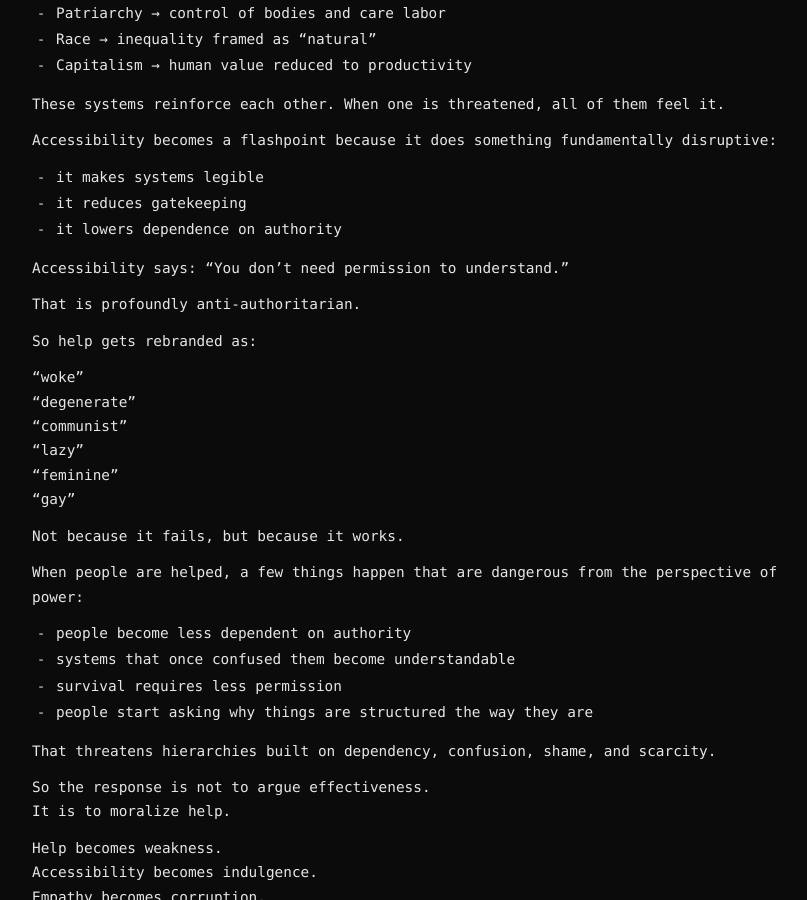
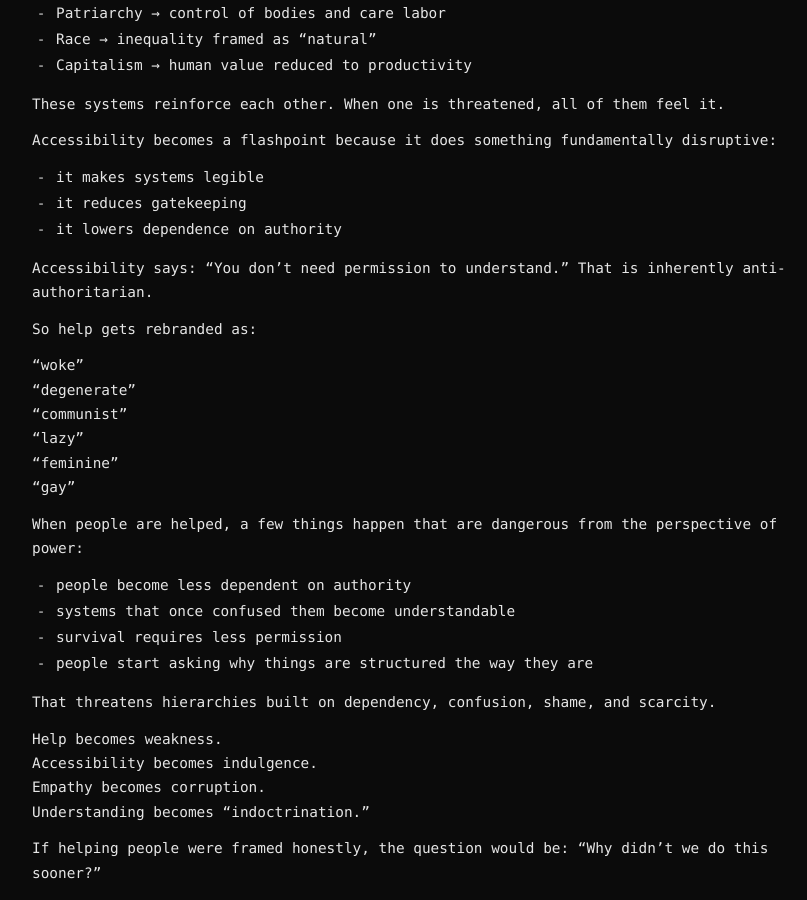
Before and after one commit to raelovejoy/raelog, a Jekyll site: the page built from _posts/2025-12-15-on-wokeness.md, in a window 1280 px wide and 900 px high, scrolled down 372 px. Shown: the whole window, without its empty margins (208-1015 px from the left). Built offline with Jekyll 4.4.1, drawn with Linux system fonts in a browser that asks for light colours.

Commit message:
Update 2025-12-15-on-wokeness.md

```diff
--- a/_posts/2025-12-15-on-wokeness.md
+++ b/_posts/2025-12-15-on-wokeness.md
@@ -23,10 +23,8 @@ Accessibility becomes a flashpoint because it does something fundamentally disru
 - it reduces gatekeeping
 - it lowers dependence on authority
 
-Accessibility says:
-"You don’t need permission to understand."
-
-That is profoundly anti-authoritarian.
+Accessibility says: "You don’t need permission to understand."
+That is inherently anti-authoritarian.
 
 So help gets rebranded as:
 
@@ -37,8 +35,6 @@ So help gets rebranded as:
 "feminine"
 "gay"
 
-Not because it fails, but because it works.
-
 When people are helped, a few things happen that are dangerous from the perspective of power:
 
 - people become less dependent on authority
@@ -47,9 +43,6 @@ When people are helped, a few things happen that are dangerous from the perspect
 - people start asking why things are structured the way they are
 
 That threatens hierarchies built on dependency, confusion, shame, and scarcity.
-
-So the response is not to argue effectiveness.
-It is to moralize help.
 
 Help becomes weakness.
 Accessibility becomes indulgence.
```
